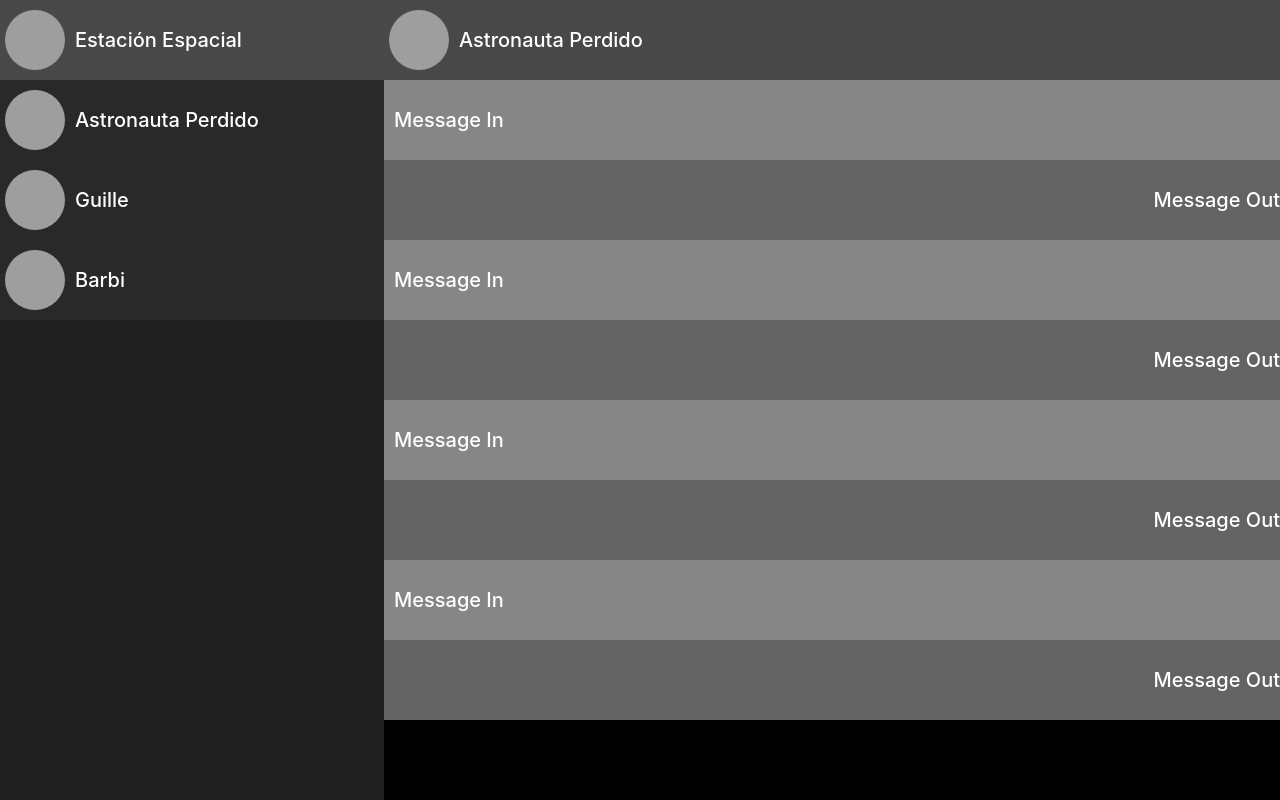
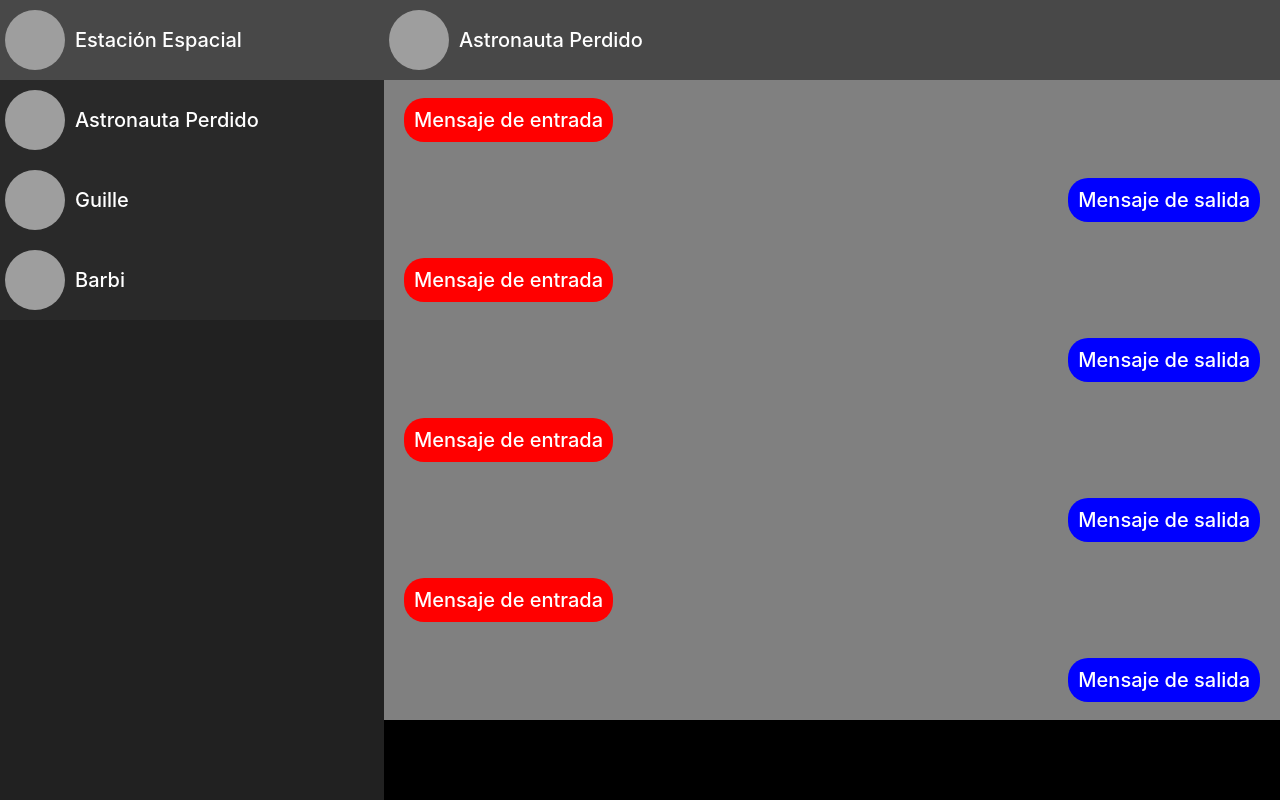
Before and after one commit to babettsan/coba13, a React (Create React App) app: page /ship in a window 1280 px wide. Built offline with nearby package versions, Linux system fonts and the light colour scheme; grey boxes are pictures that could not be loaded.

Commit message:
Mensajes de Prueba

```diff
--- a/src/Components/RightMessageIn.jsx
+++ b/src/Components/RightMessageIn.jsx
@@ -6,21 +6,24 @@ const Container = styled.div`
     display: flex;
     flex-direction: row;
     align-items: center;
+    align-items: center;
     width: 100%;
     height: 10vh;
-    background: #868686;
 `
-const Title = styled.p`
+const Message = styled.p`
     color: #FFFFFF;
-    margin-left: .5em;
+    background: red;
+    padding: .5em;
+    margin-left: 1em;
     font-size: 2em;
     font-weight: 500;
+    border-radius: 1em;
 `
 
-const RightMessageIn = () => {
+const RightMessageIn = ({ message }) => {
     return (
         <Container>
-            <Title>Message In</Title>
+            <Message>{message}</Message>
         </Container>
     )
 }
--- a/src/Components/RightMessageOut.jsx
+++ b/src/Components/RightMessageOut.jsx
@@ -9,19 +9,21 @@ const Container = styled.div`
     align-items: center;
     width: 100%;
     height: 10vh;
-    background: #636363;
 `
-const Title = styled.p`
+const Message = styled.p`
     color: #FFFFFF;
-    margin-left: .5em;
+    background: blue;
+    padding: 0.5em;
+    margin-right: 1em;
     font-size: 2em;
     font-weight: 500;
+    border-radius: 1em;
 `
 
-const RightMessageOut = () => {
+const RightMessageOut = ({ message }) => {
     return (
         <Container>
-            <Title>Message Out</Title>
+            <Message>{ message }</Message>
         </Container>
     )
 }
--- a/src/Pages/Ship.jsx
+++ b/src/Pages/Ship.jsx
@@ -50,14 +50,18 @@ const Ship = () => {
             <RightSide>
                 <RightHeader/>
                 <RightSideContent>
-                    <RightMessageIn/>
-                    <RightMessageOut/>
-                    <RightMessageIn/>
-                    <RightMessageOut/>
-                    <RightMessageIn/>
-                    <RightMessageOut/>
-                    <RightMessageIn/>
-                    <RightMessageOut/>
+                    <RightMessageIn message='Mensaje de entrada'/>
+                    <RightMessageOut message='Mensaje de salida'/>
+                    <RightMessageIn message='Mensaje de entrada'/>
+                    <RightMessageOut message='Mensaje de salida'/>
+                    <RightMessageIn message='Mensaje de entrada'/>
+                    <RightMessageOut message='Mensaje de salida'/>
+                    <RightMessageIn message='Mensaje de entrada'/>
+                    <RightMessageOut message='Mensaje de salida'/>
+                    <RightMessageIn message='Mensaje de entrada'/>
+                    <RightMessageOut message='Mensaje de salida'/>
+                    <RightMessageIn message='Mensaje de entrada'/>
+                    <RightMessageOut message='Mensaje de salida'/>
                 </RightSideContent>
                 <RightSideFooter/>
             </RightSide>
```
